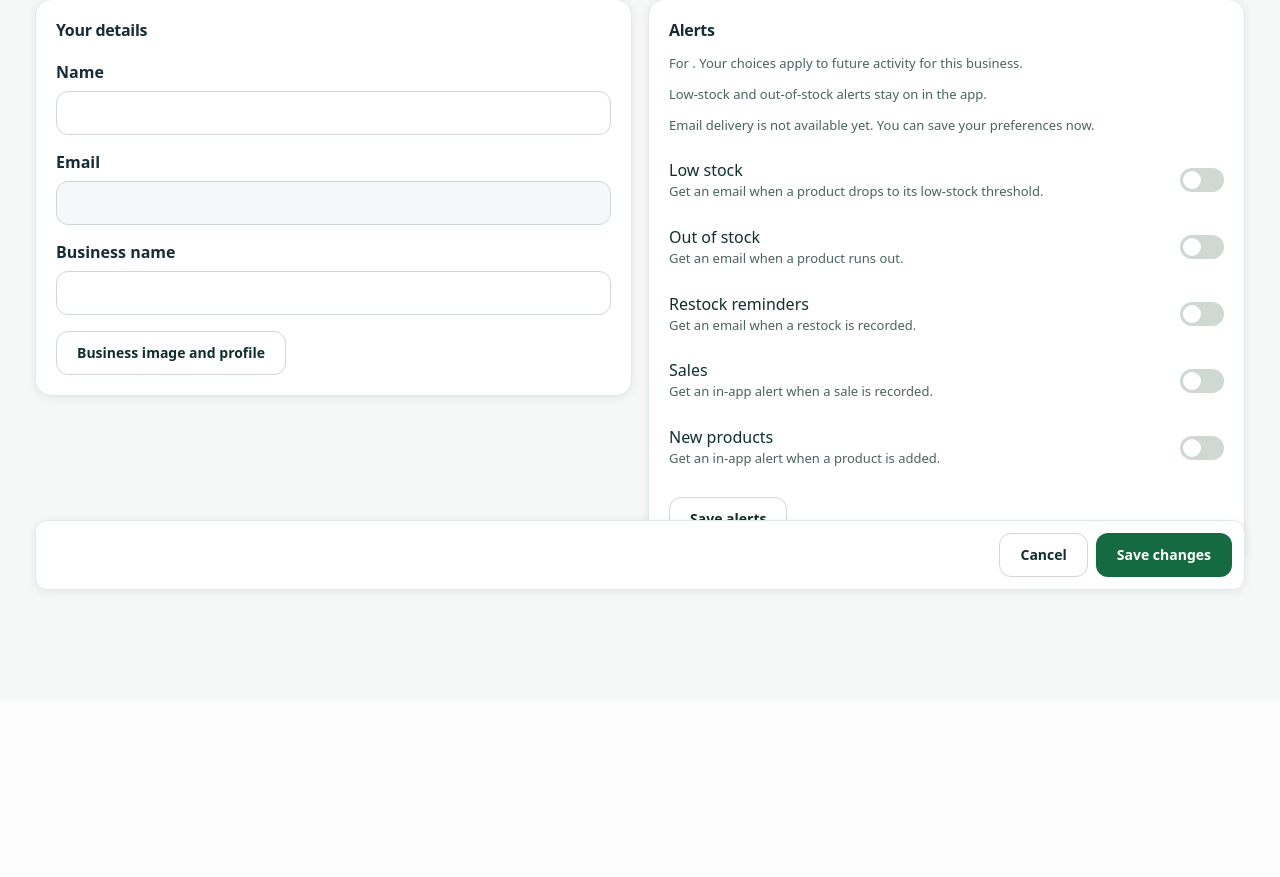
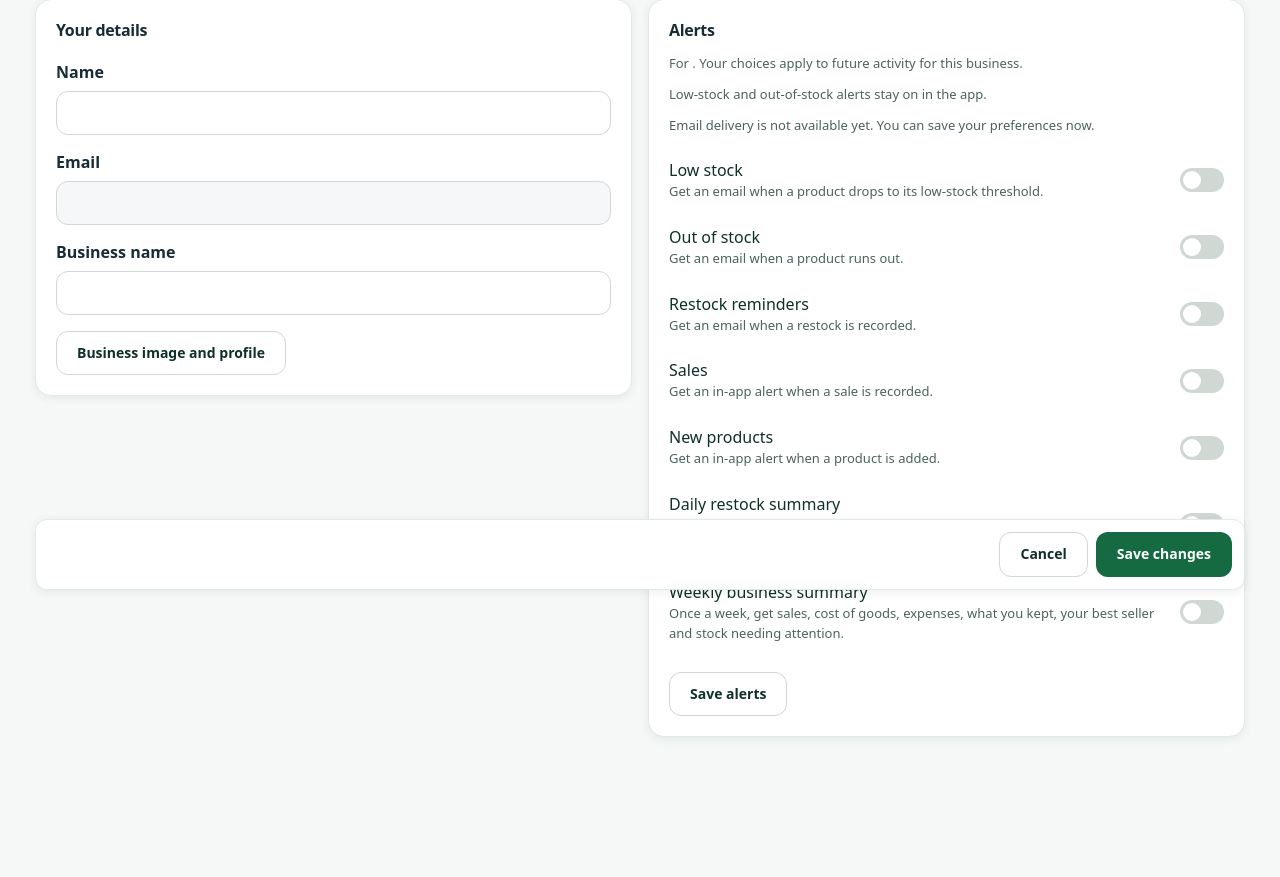
Before and after one commit to samuella-code/stock-bridge, a Python web app: template app/templates/profile/index.html in a window 1280 px wide. Shown: the part 210-1087 px from the top of the page. Before the commit the page ends 805 px from the top, so only its background shows below. Run offline with Jinja, Linux system fonts and the light colour scheme; the template is opened without the code that fills it, so the values that code supplies are empty.

Commit message:
Add daily and weekly summary email settings

```diff
--- a/app/templates/notifications/preferences.html
+++ b/app/templates/notifications/preferences.html
@@ -13,9 +13,11 @@
       ('out_of_stock_email', 'Out of stock', 'Get an email when a product runs out.'),
       ('restocking', 'Restock reminders', 'Get an email when a restock is recorded.'),
       ('sales', 'Sales', 'Get an in-app alert when a sale is recorded.'),
-      ('product_added', 'New products', 'Get an in-app alert when a product is added.')
+      ('product_added', 'New products', 'Get an in-app alert when a product is added.'),
+      ('daily_summary_email', 'Daily restock summary', 'Once a day, get one email listing products at or below their stock alert level. Individual low-stock emails are unchanged.'),
+      ('weekly_summary_email', 'Weekly business summary', 'Once a week, get sales, cost of goods, expenses, what you kept, your best seller and stock needing attention.')
     ] %}
-      {{toggle(field,label,preferences is none or preferences|attr(field),description)}}
+      {{toggle(field,label,(preferences is not none and preferences|attr(field)) if field in ('daily_summary_email', 'weekly_summary_email') else (preferences is none or preferences|attr(field)),description)}}
     {% endfor %}
     <button class="sb-button sb-button-secondary" type="submit">Save alerts</button>
   </form>
```
